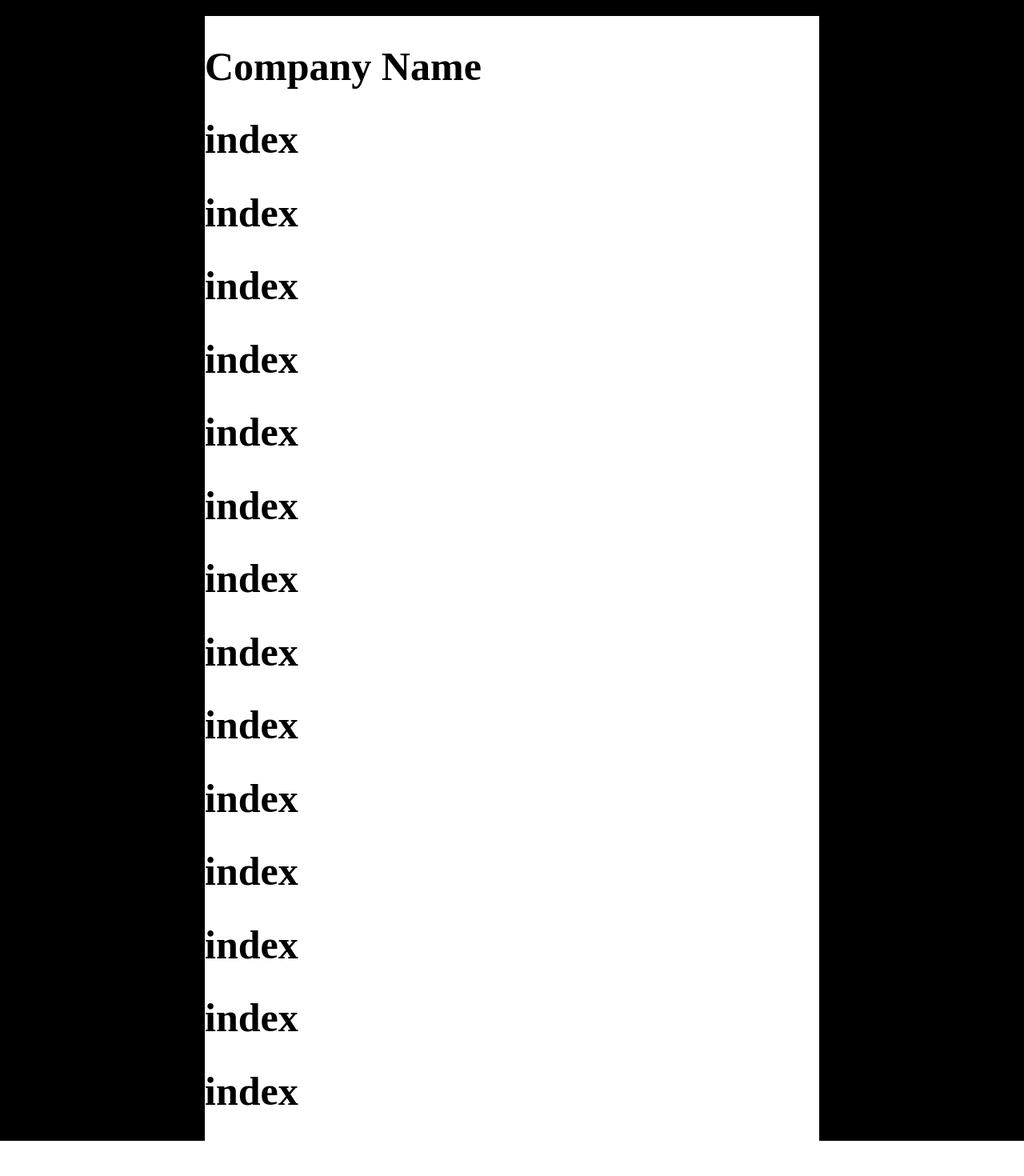
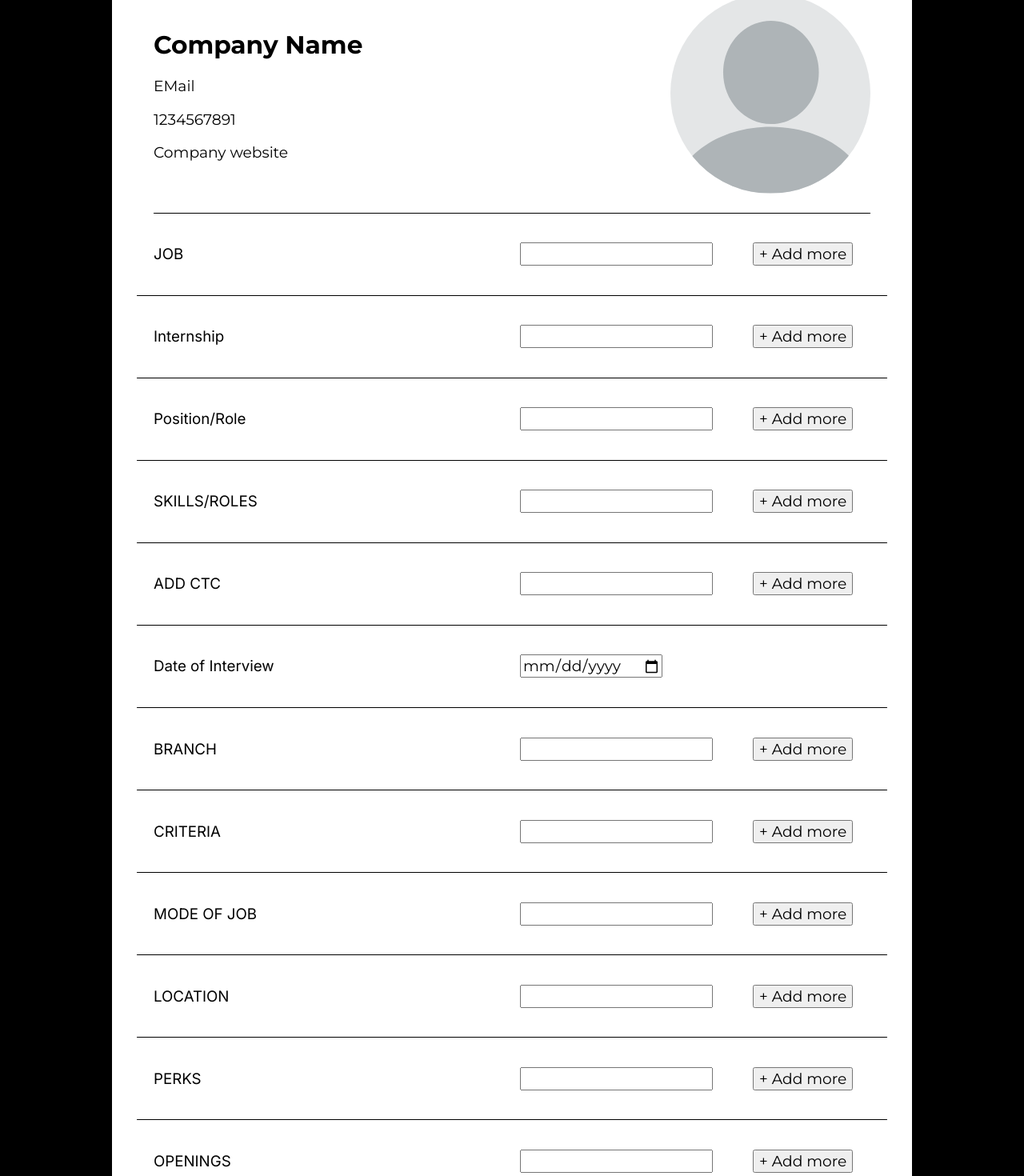
Before and after one commit to zeus11011/BeFrontend, a Next.js app: page /public/forms in a window 1280 px wide. Shown: the part 180-1650 px from the top of the page at 80% size. Before the commit the page ends 1606 px from the top, so only its background shows below. Built offline with nearby package versions, Linux system fonts and the light colour scheme.

Commit message:
fixed size issues

```diff
--- a/Components/Navbar.js
+++ b/Components/Navbar.js
@@ -29,18 +29,18 @@ const Navbar = () => {
       <div className={styles.usersec}>
         <div>
           {true ? (
-            <Icon icon="mdi:bell-badge-outline" height={50} />
+            <Icon icon="mdi:bell-badge-outline" height={"4rem"} />
           ) : (
-            <Icon icon="mdi:bell-outline" height={50} />
+            <Icon icon="mdi:bell-outline" height={"4rem"} />
           )}
         </div>
         <div className={styles.profile}>
           <Image
-            src={"/blank-profile-picture-973460.svg"}
+            src={"/pp.svg"}
             width={80}
             height={80}
             className={styles.im}
-            style={{ objectFit: "cover" }}
+            style={{ borderRadius: "50%" }}
           />
         </div>
       </div>
--- a/pages/_app.js
+++ b/pages/_app.js
@@ -3,10 +3,14 @@ import DrawerLayout from "../Layout/DrawerLayout";
 
 const path = require("path");
 function MyApp({ Component, pageProps }) {
+  if (Component.getLayout) {
+    return Component.getLayout(<Component {...pageProps} />);
+  }
+
   return (
-    // <DrawerLayout>
-    <Component {...pageProps} />
-    // </DrawerLayout>
+    <DrawerLayout>
+      <Component {...pageProps} />
+    </DrawerLayout>
   );
 }
 
--- a/pages/login/index.js
+++ b/pages/login/index.js
@@ -7,7 +7,7 @@ function login() {
   return (
     <div className={styles.main}>
       <div className={styles.container}>
-        <Image src={"/gec.png"} height={330} width={400} />
+        <Image src={"/gec.svg"} height={330} width={400} />
       </div>
       <div className={styles.container2}>
         <div className={styles.maincont}>
@@ -62,3 +62,7 @@ function login() {
 }
 
 export default login;
+
+login.getLayout = function PageLayout(page) {
+  return <> {page}</>;
+};
--- a/pages/public/forms/index.js
+++ b/pages/public/forms/index.js
@@ -1,32 +1,142 @@
 import { style } from "@mui/system";
+import Image from "next/image";
 import React from "react";
 import styles from "../../../styles/Form.module.scss";
+import { Inter } from "@next/font/google";
+
+// If loading a variable font, you don't need to specify the font weight
+const inter = Inter({ subsets: ["latin"] });
 
 const index = () => {
   return (
-    <div className={styles.container}>
-      <div className={styles.form}>
-        <div className={styles.div1}>
-          <h1>Company Name</h1>
+    <div className={[styles.container, inter.className].join(" ")}>
+      <div className={styles.main}>
+        <div className={styles.cont1}>
+          <div className={styles.companyprof}>
+            <h1 className={styles.h1}>Company Name</h1>
+            <p className={styles.p}>EMail</p>
+            <p className={styles.p}>1234567891</p>
+            <p className={styles.p}>Company website</p>
+          </div>
+          <div className={styles.img}>
+            <Image
+              src={"/pp.svg"}
+              width={250}
+              height={250}
+              style={{ borderRadius: "50%" }}
+            />
+          </div>
+        </div>
+        <div className={styles.contAddjobs}>
+          <p className={[styles.p, inter.className].join(" ")}>JOB</p>
+          <div className={styles.input}>
+            <input />
+            <button>+ Add more</button>
+          </div>
+        </div>
+        <div className={styles.contAddjobs}>
+          <p className={[styles.p, inter.className].join(" ")}>Internship</p>
+          <div className={styles.input}>
+            <input />
+            <button>+ Add more</button>
+          </div>
+        </div>
+        <div className={styles.contAddjobs}>
+          <p className={[styles.p, inter.className].join(" ")}>Position/Role</p>
+          <div className={styles.input}>
+            <input />
+            <button>+ Add more</button>
+          </div>
+        </div>
+        <div className={styles.contAddjobs}>
+          <p className={[styles.p, inter.className].join(" ")}>SKILLS/ROLES</p>
+          <div className={styles.input}>
+            <input />
+            <button>+ Add more</button>
+          </div>
+        </div>
+        <div className={styles.contAddjobs}>
+          <p className={[styles.p, inter.className].join(" ")}>ADD CTC</p>
+          <div className={styles.input}>
+            <input />
+            <button>+ Add more</button>
+          </div>
+        </div>
+        <div className={styles.contAddjobs}>
+          <p className={[styles.p, inter.className].join(" ")}>
+            Date of Interview
+          </p>
+          <div className={styles.input}>
+            <input type={"date"} />
+          </div>
+        </div>
+        <div className={styles.contAddjobs}>
+          <p className={[styles.p, inter.className].join(" ")}>BRANCH</p>
+          <div className={styles.input}>
+            <input />
+            <button>+ Add more</button>
+          </div>
         </div>
 
-        <h1>index</h1>
-        <h1>index</h1>
-        <h1>index</h1>
-        <h1>index</h1>
-        <h1>index</h1>
-        <h1>index</h1>
-        <h1>index</h1>
-        <h1>index</h1>
-        <h1>index</h1>
-        <h1>index</h1>
-        <h1>index</h1>
-        <h1>index</h1>
-        <h1>index</h1>
-        <h1>index</h1>
+        <div className={styles.contAddjobs}>
+          <p className={[styles.p, inter.className].join(" ")}>CRITERIA</p>
+          <div className={styles.input}>
+            <input />
+            <button>+ Add more</button>
+          </div>
+        </div>
+        <div className={styles.contAddjobs}>
+          <p className={[styles.p, inter.className].join(" ")}>MODE OF JOB</p>
+          <div className={styles.input}>
+            <input />
+            <button>+ Add more</button>
+          </div>
+        </div>
+        <div className={styles.contAddjobs}>
+          <p className={[styles.p, inter.className].join(" ")}>LOCATION</p>
+          <div className={styles.input}>
+            <input />
+            <button>+ Add more</button>
+          </div>
+        </div>
+        <div className={styles.contAddjobs}>
+          <p className={[styles.p, inter.className].join(" ")}>PERKS</p>
+          <div className={styles.input}>
+            <input />
+            <button>+ Add more</button>
+          </div>
+        </div>
+        <div className={styles.contAddjobs}>
+          <p className={[styles.p, inter.className].join(" ")}>OPENINGS</p>
+          <div className={styles.input}>
+            <input />
+            <button>+ Add more</button>
+          </div>
+        </div>
+        <div className={styles.contAddjobs}>
+          <p className={[styles.p, inter.className].join(" ")}>COMMENT</p>
+          <div className={styles.input}>
+            <textarea rows={3} style={{ width: "100%" }}></textarea>
+          </div>
+        </div>
+        <div className={styles.contAddjobs}>
+          <p className={[styles.p, inter.className].join(" ")}>IMPORT FILE</p>
+          <div className={styles.input}>
+            <input />
+            <button>+ Add more</button>
+          </div>
+        </div>
+        <div className={styles.buttons}>
+          <button>REVIEW</button>
+          <button>SAVE</button>
+        </div>
       </div>
     </div>
   );
 };
 
 export default index;
+
+index.getLayout = function PageLayout(page) {
+  return <div> {page}</div>;
+};
--- a/styles/Drawer.module.scss
+++ b/styles/Drawer.module.scss
@@ -1,15 +1,23 @@
 .drawer {
   display: flex;
-  padding: 3rem;
   flex-direction: column;
   align-items: center;
   background-color: black;
-  width: 16%;
+  width: 20%;
   min-height: 100vh;
   height: 100%;
   padding-bottom: 0;
   position: fixed;
+  z-index: 10;
 
+  .contmain {
+    display: flex;
+    flex-direction: column;
+    align-items: center;
+    width: 75%;
+    padding-top: 3rem;
+    min-width: 130px;
+  }
   // position: fixed
   .item {
     display: flex;
@@ -19,10 +27,15 @@
     padding-left: 10px;
     padding-right: 10px;
     align-items: center;
-    min-width: 220px;
-    min-height: 48px;
+    max-width: 220px;
+    width: 100%;
+    // min-height: 48px;
+    margin-right: 1rem;
+    @media screen and (max-width: 1600px) {
+      width: 100%;
+    }
     p {
-      margin: 5;
+      margin: 1.5rem;
       margin-left: 10px;
       color: white;
       font-size: 2rem;
@@ -46,7 +59,7 @@
   padding-bottom: 20px;
   border-bottom: 1px solid white;
   margin-bottom: 60px;
-  min-width: 180px;
+  min-width: 100px;
   display: flex;
   justify-content: center;
 }
--- a/styles/Drawerlayout.module.scss
+++ b/styles/Drawerlayout.module.scss
@@ -7,7 +7,8 @@
   position: relative;
   background-color: aqua;
   .empty {
-    width: 21%;
+    width: 20%;
+    max-width: 20vw;
   }
 }
 
@@ -26,6 +27,8 @@
 .child {
   overflow: hidden;
   height: auto;
+  width: 80%;
+  max-width: 80vw;
   // padding-top: 10vh;
   // padding: 3rem;
 }
--- a/styles/Form.module.scss
+++ b/styles/Form.module.scss
@@ -1,16 +1,78 @@
 .container {
+  width: 100wv;
+  min-height: 100vh;
+  height: 100%;
   display: flex;
   align-items: center;
-  justify-content: center;
+  flex-direction: column;
+  justify-content: flex-start;
   background-color: black;
 }
-.form {
-  width: 60%;
-  margin-top: 200px;
-  font-size: 25px;
+
+.main {
+  margin-top: 120px;
+  margin-bottom: 120px;
+
+  width: 70%;
   background-color: white;
-  min-width: 700px;
+  padding: 5rem;
+  display: flex;
+  flex-direction: column;
+  justify-content: center;
+  align-items: center;
+  .p {
+    font-size: 1.8rem;
+  }
+  .h1 {
+    font-size: 3rem;
+  }
 }
 
-.div1 {
+.cont1 {
+  width: 100%;
+  display: flex;
+  justify-content: space-between;
+  align-items: center;
+  border-bottom: 1px solid black;
+  padding-bottom: 2rem;
+
+  .img {
+  }
 }
+
+.contAddjobs {
+  display: flex;
+  align-items: center;
+  border-bottom: 1px solid black;
+  padding: 2rem;
+  width: 100%;
+  p {
+    width: 50%;
+  }
+  .input {
+    padding-left: 20px;
+    width: 50%;
+    input {
+      font-size: 1.8rem;
+    }
+    button {
+      margin-left: 50px;
+      font-size: 1.8rem;
+    }
+  }
+}
+
+.buttons {
+  align-items: center;
+  display: flex;
+  flex-direction: row;
+  justify-content: space-between;
+  width: 50%;
+  padding-top: 4rem;
+  button {
+    background-color: white;
+    border-radius: 10px;
+    padding: 1rem;
+    font-size: 1.8rem;
+  }
+}
--- a/styles/Login.module.scss
+++ b/styles/Login.module.scss
@@ -44,9 +44,11 @@
   font-family: "Montserrat";
   font-style: normal;
   font-weight: 500;
-  font-size: 3.5rem;
+  font-size: 3.7rem;
   line-height: 43px;
   color: #000000;
+  margin-bottom: 0.3rem;
+  font-weight: 700;
 }
 
 .h2 {
@@ -59,14 +61,18 @@
   font-size: 2.5rem;
   line-height: 107px;
   color: #000000;
-  margin-top: 0;
+  margin-top: -1rem;
   margin-bottom: -1rem;
+  height: auto;
 }
 
 .h1container {
   display: flex;
   justify-content: flex-start;
   padding-right: 35.5rem;
+  h1 {
+    margin-bottom: 3 rem;
+  }
 }
 
 .button {
@@ -94,7 +100,6 @@
   display: flex;
   justify-content: flex-start;
   padding-right: 15.2rem;
-  padding-bottom: 1rem;
 }
 
 .box2 {
--- a/styles/Navbar.module.scss
+++ b/styles/Navbar.module.scss
@@ -7,11 +7,11 @@
   height: 12%;
   background-color: transparent;
   width: 80%;
-  max-width: 100vw;
-
+  max-width: 80vw;
+  right: 0;
   align-items: center;
   background-color: white;
-  z-index: 10;
+  z-index: 9;
   elevation: 10;
   box-shadow: 0 4px 8px 0 rgba(0, 0, 0, 0.2), 0 6px 20px 0 rgba(0, 0, 0, 0.19);
 }
@@ -20,6 +20,7 @@
   display: flex;
   align-items: center;
   padding-right: 3rem;
+  justify-content: center;
   .profile {
     margin-left: 2rem;
     position: relative;
--- a/styles/globals.scss
+++ b/styles/globals.scss
@@ -1,3 +1,11 @@
+@import url("https://fonts.googleapis.com/css2?family=Audiowide&family=Inter&family=Montserrat&family=Poppins:wght@300;400;500&display=swap");
+html {
+  font-size: 1.3vh;
+}
 body {
   margin: 0 !important;
 }
+* {
+  font-family: "Montserrat", sans-serif;
+  // font-family: "Poppins", sans-serif;
+}
```
Also changed, not shown: Components/Drawer.js (+11 -5 lines), pages/public/forms/login.js (deleted), public/pp.svg (renamed from public/blank-profile-picture-973460.svg).
